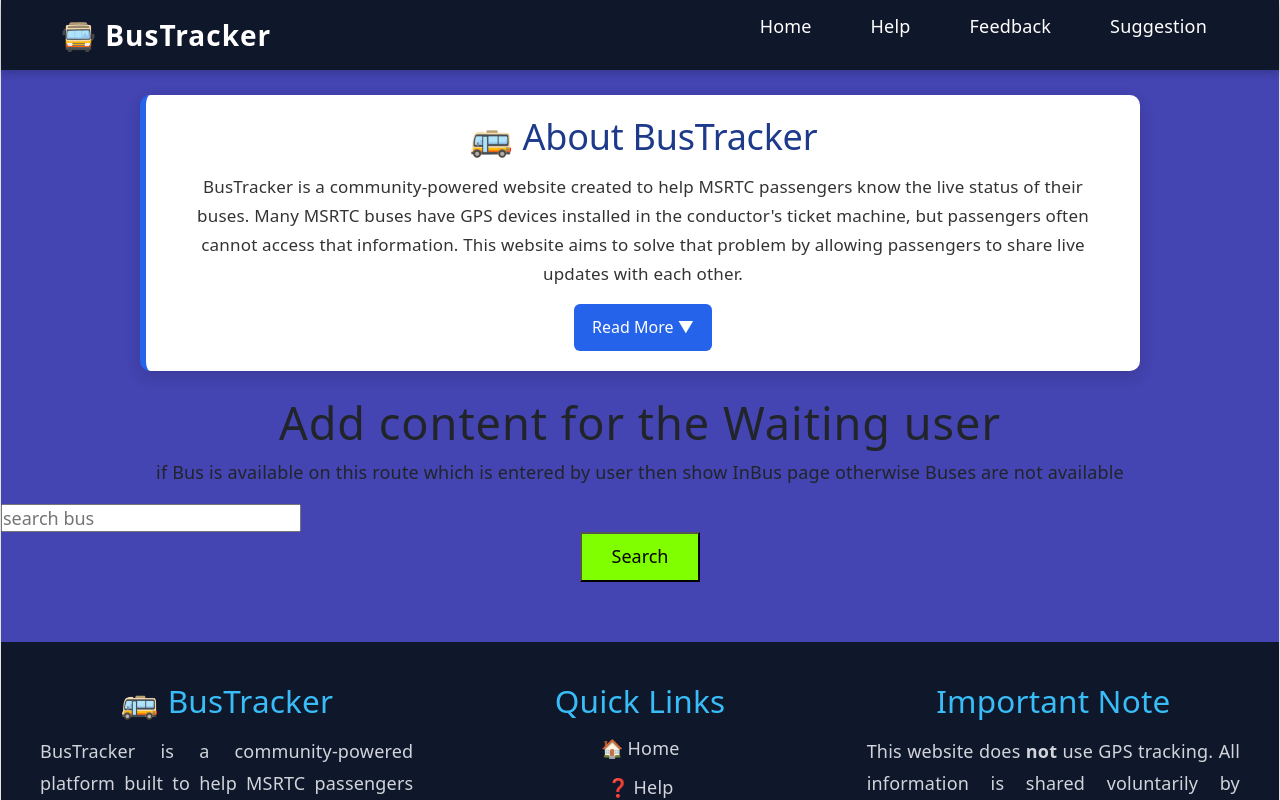
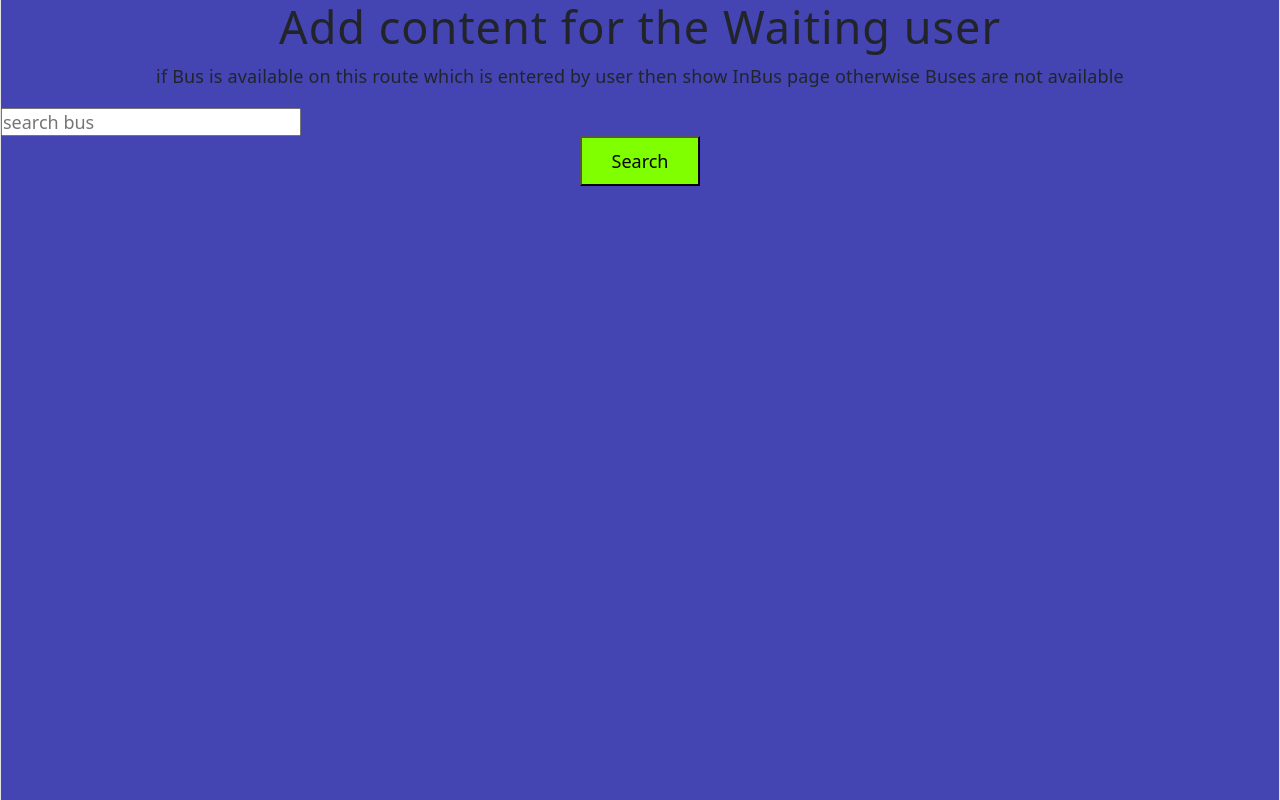
Before and after one commit to Rok-dotcom/Bus-Tracker, a React (Vite) app in the folder Front-End/Bus-Tracker/: page /Waiting in a window 1280 px wide. Shown: the top 800 px of the page. Built offline with nearby package versions, Linux system fonts and the light colour scheme.

Commit message:
fixed header footer on other page

```diff
--- a/Front-End/Bus-Tracker/src/App.jsx
+++ b/Front-End/Bus-Tracker/src/App.jsx
@@ -1,27 +1,33 @@
 import { Routes, Route } from "react-router-dom";
 import AppHeader from "./components/AppHeader";
 import AppBody from "./components/AppBody";
-import IntputForm from "./components/InputForm";
+import InputForm from "./components/InputForm";
 import Waiting from "./components/Waiting";
 import InBus from "./components/InBus";
 import NewHeader from "./components/NewHeader";
 import UserGuide from "./components/UserGuide";
 import AppFooter from "./components/AppFooter";
 
+function Home() {
+  return (
+    <>
+      <NewHeader />
+      <UserGuide />
+      <AppBody />
+      <AppFooter />
+    </>
+  );
+}
+
 function App() {
   return (
     <>
-      <NewHeader></NewHeader>
-      <UserGuide></UserGuide>
-
       <Routes>
-        <Route path="/" element={<AppBody />} />
-        <Route path="/InputForm" element={<IntputForm />} />
+        <Route path="/" element={<Home />} />
+        <Route path="/InputForm" element={<InputForm />} />
         <Route path="/Waiting" element={<Waiting />} />
         <Route path="/InBus" element={<InBus />} />
       </Routes>
-
-      <AppFooter></AppFooter>
     </>
   );
 }
```
